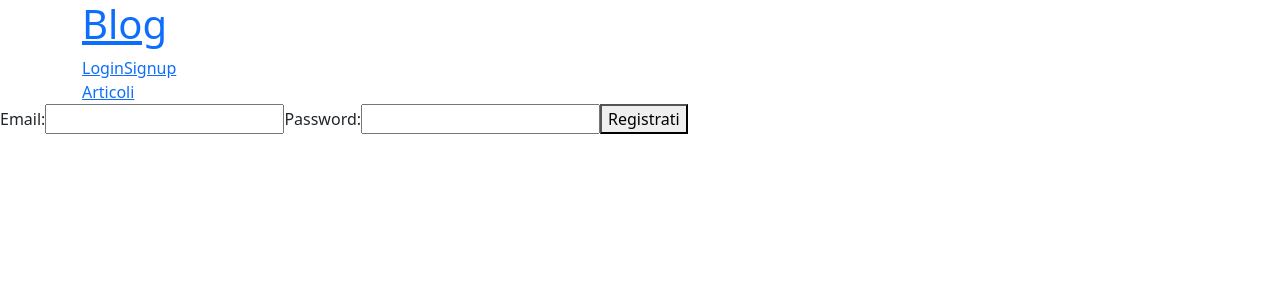
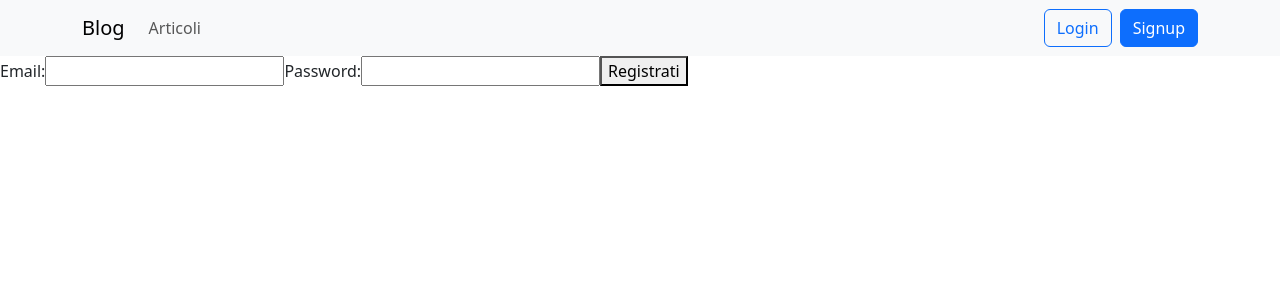
Before and after one commit to giuseppepaolisi/reactBlog, a React (Create React App) app in the folder frontend/: page /signup in a window 1280 px wide. Shown: the top 300 px of the page. Built offline with nearby package versions, Linux system fonts and the light colour scheme.

Commit message:
fix retun user in auth

```diff
--- a/frontend/src/components/Navbar.js
+++ b/frontend/src/components/Navbar.js
@@ -8,25 +8,34 @@
 
   return (
     <header>
+      <nav className="navbar navbar-expand-lg navbar-light bg-light">
         <div className="container">
-        <Link to="/">
-          <h1>Blog</h1>
+          <Link className="navbar-brand" to="/">
+            Blog
           </Link>
-        <nav>
+          <button className="navbar-toggler" type="button" data-bs-toggle="collapse" data-bs-target="#navbarNav" aria-controls="navbarNav" aria-expanded="false" aria-label="Toggle navigation">
+            <span className="navbar-toggler-icon"></span>
+          </button>
+          <div className="collapse navbar-collapse" id="navbarNav">
+            <ul className="navbar-nav me-auto mb-2 mb-lg-0">
+              <li className="nav-item">
+                <Link className="nav-link" to="/articles">Articoli</Link>
+              </li>
+            </ul>
             {auth.token ? (
-            <div>
-              <span>{auth.email}</span>
-              <button onClick={logout}>Log out</button>
+              <div className="d-flex">
+                <span className="navbar-text me-3">{auth.user.email}</span>
+                <button className="btn btn-outline-danger" onClick={logout}>Log out</button>
               </div>
             ) : (
-            <div>
-              <Link to="/login">Login</Link>
-              <Link to="/signup">Signup</Link>
+              <div className="d-flex">
+                <Link className="btn btn-outline-primary me-2" to="/login">Login</Link>
+                <Link className="btn btn-primary" to="/signup">Signup</Link>
               </div>
             )}
-          <Link to="/articles">Articoli</Link>
+          </div>
+        </div>
       </nav>
-      </div>
     </header>
   )
 }
--- a/frontend/src/contexts/AuthContext.js
+++ b/frontend/src/contexts/AuthContext.js
@@ -13,7 +13,7 @@
 }
 
 export const AuthProvider = ({ children }) => {
-  const [auth, setAuth] = useState({ token: null, email: null });
+  const [auth, setAuth] = useState({ token: null, user: null });
 
   useEffect(() => {
     const data = localStorage.getItem('authData');
@@ -28,7 +28,7 @@
   };
 
   const logout = () => {
-    setAuth({ token: null, email: null });
+    setAuth({ token: null, user: null });
     localStorage.removeItem('authData');
   };
 
--- a/frontend/src/pages/Login.js
+++ b/frontend/src/pages/Login.js
@@ -20,7 +20,7 @@
       const data = await response.json()
       if (response.ok) {
         console.log('Login effettuato con successo', data)
-        login({ token: data.token, email: email })
+        login({ token: data.token, user: data.user })
       } else {
         throw new Error(data.error || 'Non è stato possibile effettuare il login')
       }
--- a/frontend/src/pages/Signup.js
+++ b/frontend/src/pages/Signup.js
@@ -20,7 +20,7 @@
       const data = await response.json();
       if (response.ok) {
         console.log('Utente registrato con successo', data);
-        login({ token: data.token, email: email })
+        login({ token: data.token, user: data.user })
       } else {
         throw new Error(data.error || 'Non è stato possibile registrare l\'utente');
       }
```
Also changed, not shown: 1 other file (tests, documents, lock files or other folders). Lines whose indentation alone changed are shown as unchanged.
